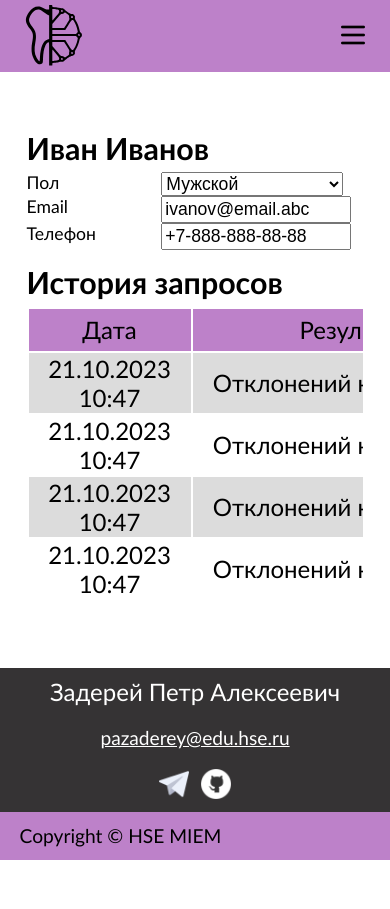
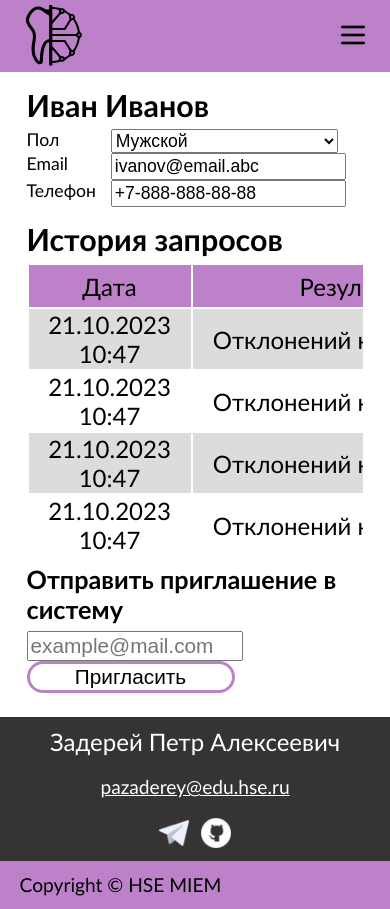
Before and after one commit to pazaderey/web-stomatology, a website: page public/html/profile.html in a window 390 px wide. Before the commit the page ends 860 px from the top, so only its background shows below. Drawn offline with Linux system fonts and the light colour scheme.

Commit message:
Style improvemtns (#3)
* ✨ Add 2 more pages

* 💄 Add logos

* 💄 Make header sticky

* ✨ Upgrade footer

* ✨ Add empty slider

* 💄 Add some styles

* ✨ Add login page

* ✨ Add slider pictures

* ✨ Add another section

* ✨ Add sending form

* ✨ Add drag-and-drop

* 💄 Add loader

* ✨ Add login page

* 💄 Add grid layout

* ✨ Add articles

* 💄 Fix adaptiveness

* ✨ Add profile page

* 💄 Improve profile and about responsiveness

* 🎨 Fix indents

* ✨ Final fixes

---------

Co-authored-by: Petr <pazaderey@edu.hse.ru>

```diff
--- a/public/css/about.css
+++ b/public/css/about.css
@@ -11,6 +11,10 @@ section.grid-1row-container > div {
 
 section.grid-1row-container > div > p {
   margin: 0;
+}
+
+section.grid-1row-container > div > h1 {
+  padding: 0;
 }
 
 section.grid-1row-container > img {
--- a/public/css/feedback-form.css
+++ b/public/css/feedback-form.css
@@ -6,6 +6,7 @@ form {
   display: flex;
   flex-direction: column;
   border: 2px solid black;
+  border-radius: 1rem;
   width: 60%;
   height: 27rem;
   padding: 2% 4%;
--- a/public/css/feedback.css
+++ b/public/css/feedback.css
@@ -42,6 +42,10 @@ div.review > section {
   width: 100%;
 }
 
+div.review > section {
+    width: 100%;
+}
+
 div.review > h3 {
   margin: 0;
 }
--- a/public/css/index.css
+++ b/public/css/index.css
@@ -2,6 +2,7 @@ body {
   --additional-color: #bd81c9;
   font-family: "Gill Sans", "Gill Sans MT", Calibri, "Trebuchet MS", sans-serif;
   margin: 0;
+  min-width: 280px;
 }
 
 main {
--- a/public/css/profile.css
+++ b/public/css/profile.css
@@ -1,18 +1,18 @@
-section > h4 {
+section > h4, section > h5 {
   margin-bottom: 2%;
   margin-top: 2%;
 }
 
-div.profile-input-contianer {
+div.profile-input-container {
   display: grid;
-  grid-template-columns: 2fr 3fr;
+  grid-template-columns: 1fr 3fr;
   justify-content: space-between;
 }
 
-div.profile-input-contianer > select,
-div.profile-input-contianer > input {
+div.profile-input-container > select,
+div.profile-input-container > input {
   font-size: 1.3rem;
-  width: 80%;
+  width: 40%;
 }
 
 div#buttons-wrapper {
@@ -63,10 +63,30 @@ th.file-col {
   min-width: 10rem;
 }
 
-@media (max-width: 500px) {
-  div.profile-input-contianer > select,
-  div.profile-input-contianer > input,
-  div.profile-input-contianer > label {
+.invite-container {
+  display: flex;
+  flex-direction: row;
+  justify-content: flex-start;
+  flex-wrap: wrap;
+  gap: 4%;
+  max-width: 30rem;
+}
+
+#invite-btn {
+  text-align: center;
+}
+
+#invite-input, #invite-btn {
+  font-size: 1.3rem;
+  width: 46%;
+  min-width: 13rem;
+}
+
+@media (max-width: 700px) {
+  div.profile-input-container > select,
+  div.profile-input-container > input,
+  div.profile-input-container > label,
+  .grid-2rows-container {
     font-size: 1.1rem;
     width: 90%;
   }
--- a/public/css/slider.css
+++ b/public/css/slider.css
@@ -1,6 +1,7 @@
 .slider-container {
   position: relative;
   width: 50%;
+  aspect-ratio: 3 / 2;
   min-width: 250px;
   min-height: 200px;
   overflow: hidden;
--- a/public/html/profile.html
+++ b/public/html/profile.html
@@ -19,22 +19,22 @@
         <section id="profile-info">
             <h4>Иван Иванов</h4>
             <form onchange="addButtons()">
-                <div class="profile-input-contianer">
+                <div class="profile-input-container">
                     <label>Пол</label>
                     <select name="sex" required>
                         <option value="m" selected>Мужской</option>
                         <option value="f">Женский</option>
                     </select>
                 </div>
-                <div class="profile-input-contianer">
+                <div class="profile-input-container">
                     <label>Email</label>
                     <input type="email" required value="ivanov@email.abc">
                 </div>
-                <div class="profile-input-contianer">
+                <div class="profile-input-container">
                     <label>Телефон</label>
                     <input type="tel" required value="+7-888-888-88-88">
                 </div>
-                <div class="profile-input-contianer" id="buttons-wrapper">
+                <div class="profile-input-container" id="buttons-wrapper">
                     <button type="submit">Сохранить</button>
                     <button>Отменить</button>
                 </div>
@@ -76,6 +76,15 @@
                 </table>
             </div>
         </section>
+        <section>
+            <h5>Отправить приглашение в систему</h5>
+            <form>
+                <div class="invite-container">
+                    <input id="invite-input" type="email" placeholder="example@mail.com" required>
+                    <button id="invite-btn" type="submit">Пригласить</button>
+                </div>
+            </form>
+        </section>
     </main>
 
     <footer-component></footer-component>
```
Also changed, not shown: public/html/login.html (+1 -1 lines), public/img/slider-1.jpg, public/js/slider.js (indentation only). Lines whose indentation alone changed are shown as unchanged.
